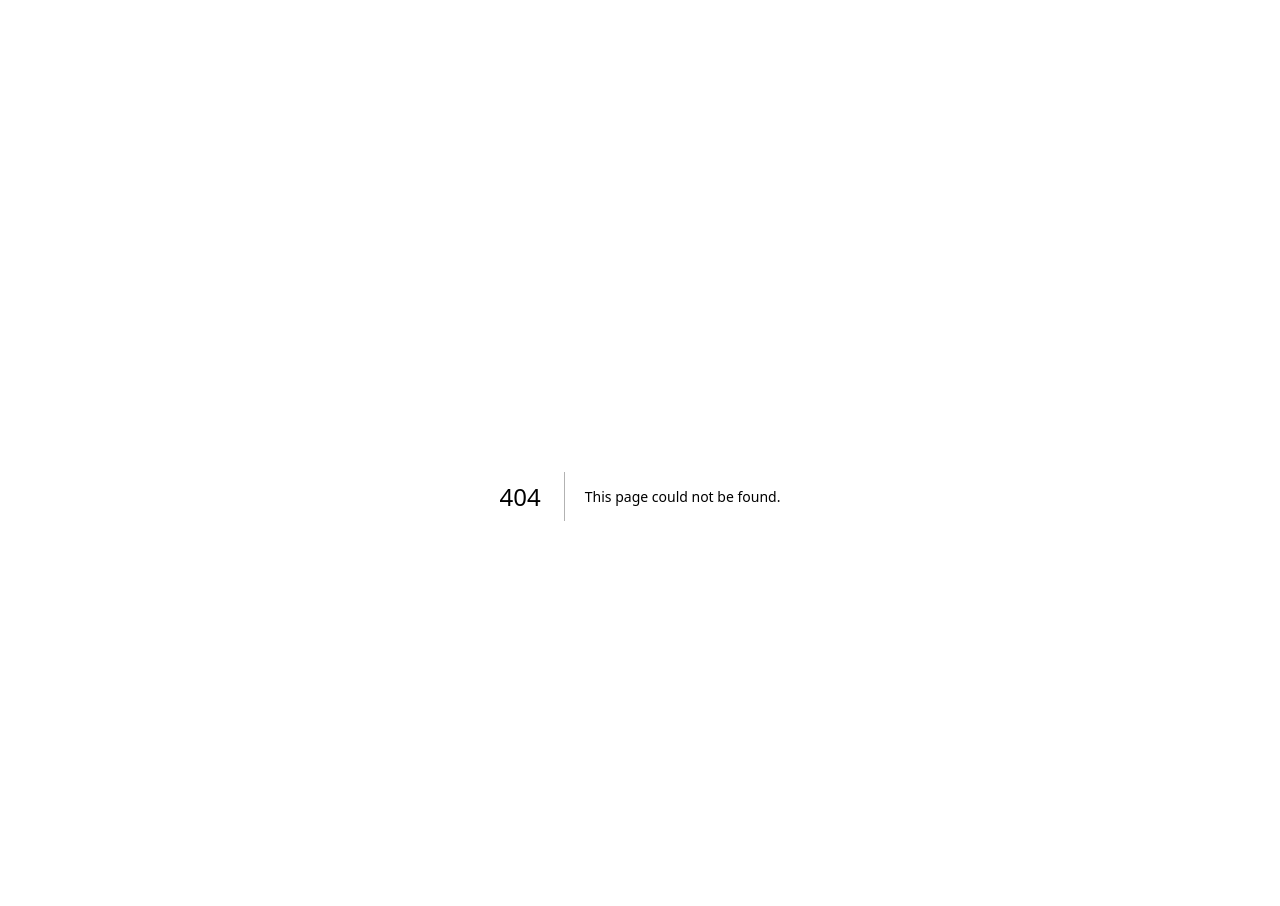
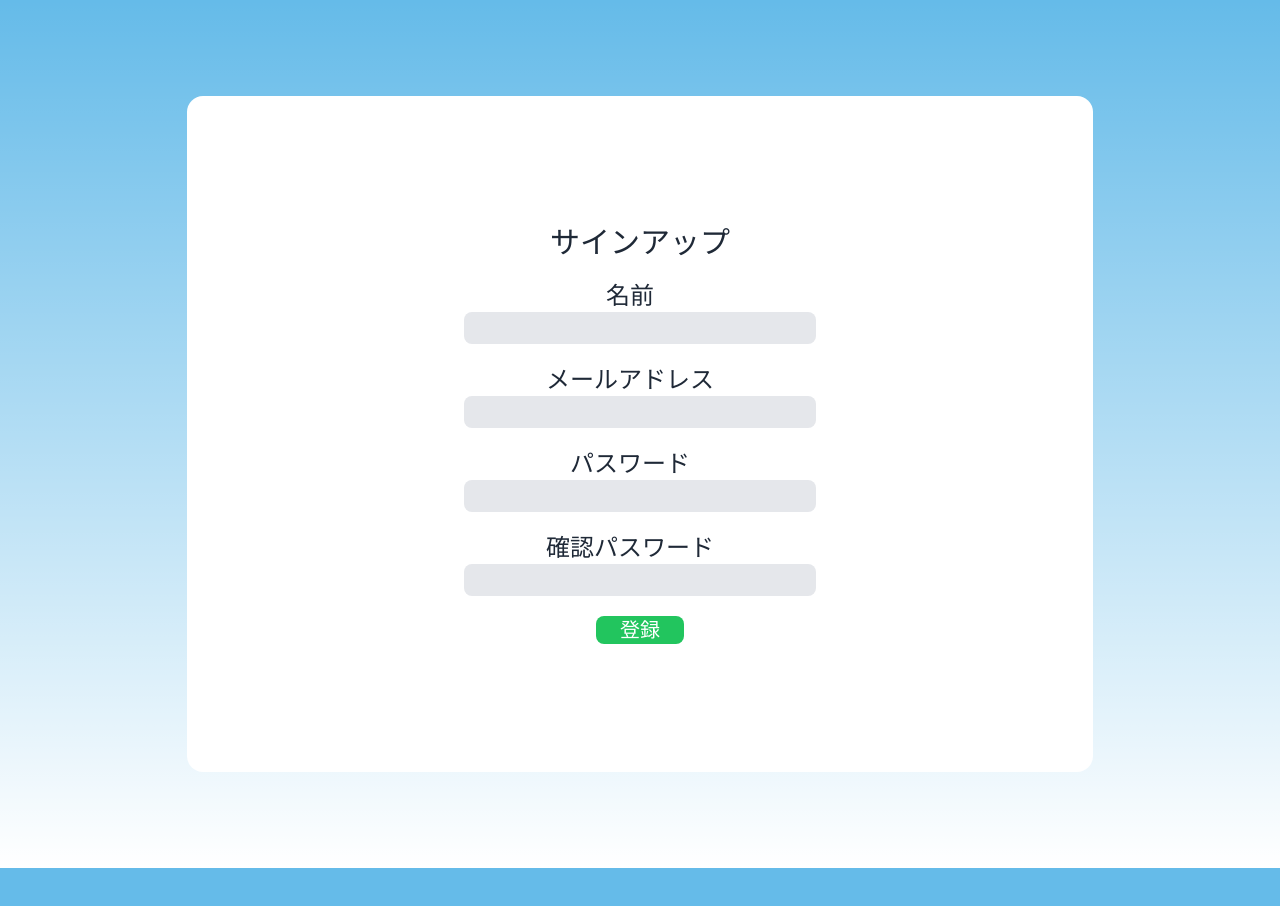
Before and after one commit to nto300002/wakuwakusan, a Next.js app in the folder wakuwakusan_app/front/app/: page /signup in a window 1280 px wide. Before the commit this address had no page. Shown: the top 906 px of the page. After the commit the page ends 868 px from the top, so only its background shows below. Built offline with nearby package versions, Linux system fonts and the light colour scheme.

Commit message:
add signup_page

```diff
--- /dev/null
+++ b/wakuwakusan_app/front/app/src/app/signup/page.tsx
@@ -0,0 +1,11 @@
+import MainContent from "@/components/layouts/MainContent";
+import SignupForm from "@/components/signup/page/SignupForm";
+
+const Login = () => {
+  return (
+    <MainContent>
+      <SignupForm />
+    </MainContent>
+        );
+}
+export default Login;
--- /dev/null
+++ b/wakuwakusan_app/front/app/src/components/signup/page/SignupForm.tsx
@@ -0,0 +1,16 @@
+import Input from "@/components/layouts/atoms/Input";
+import SubmitButton from "@/components/layouts/atoms/SubmitButton";
+
+const SignupForm = () => {
+  return (
+      <div className="text-center">
+        <h1 className="text-3xl mb-5">サインアップ</h1>
+        <Input id="name" name="name">名前</Input>
+        <Input id="email" name="email">メールアドレス</Input>
+        <Input id="password" name="password">パスワード</Input>
+        <Input id="password_confirm" name="password_confirm">確認パスワード</Input>
+        <SubmitButton>登録</SubmitButton>
+      </div>
+        );
+}
+export default SignupForm;
```
